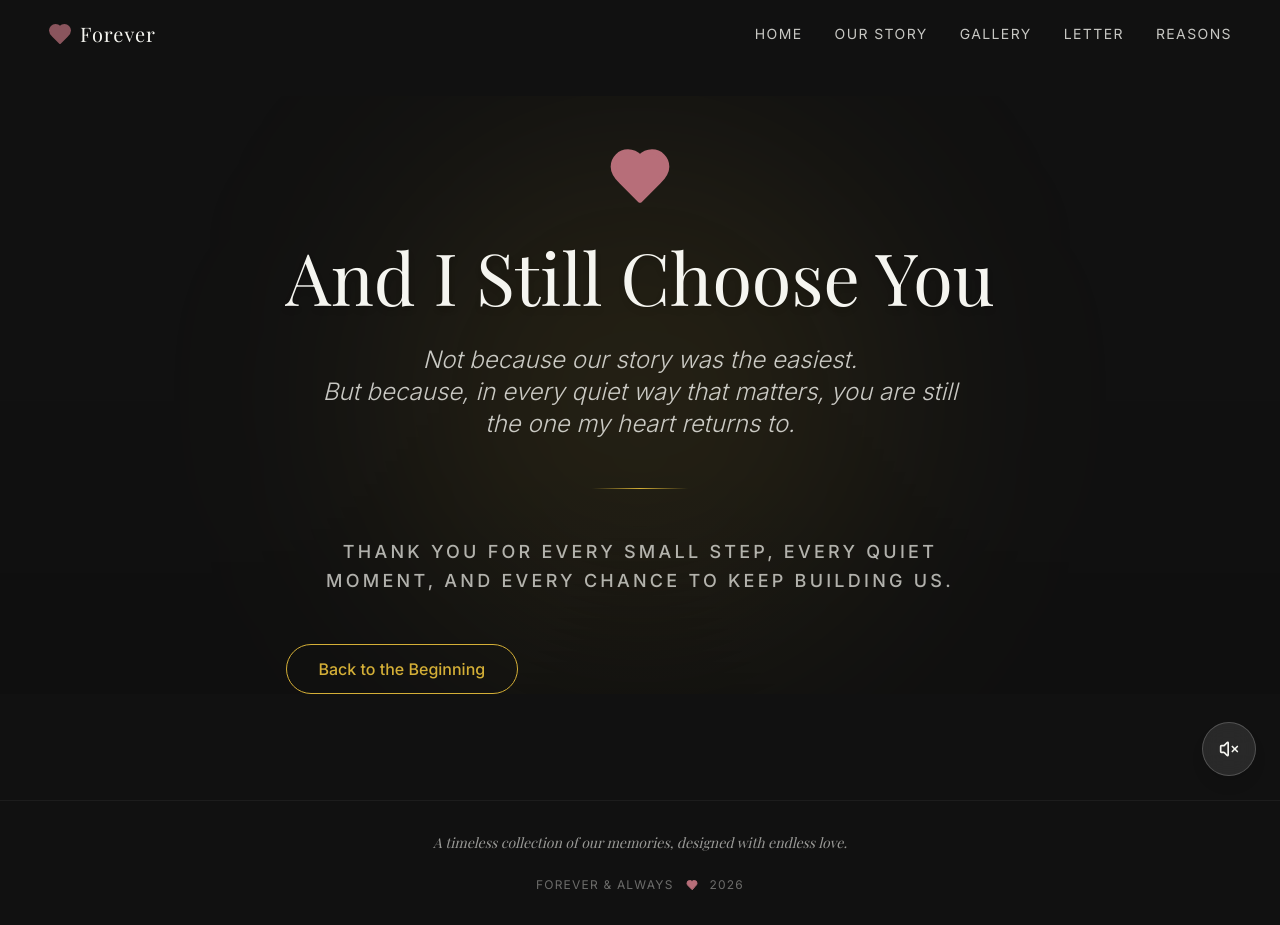
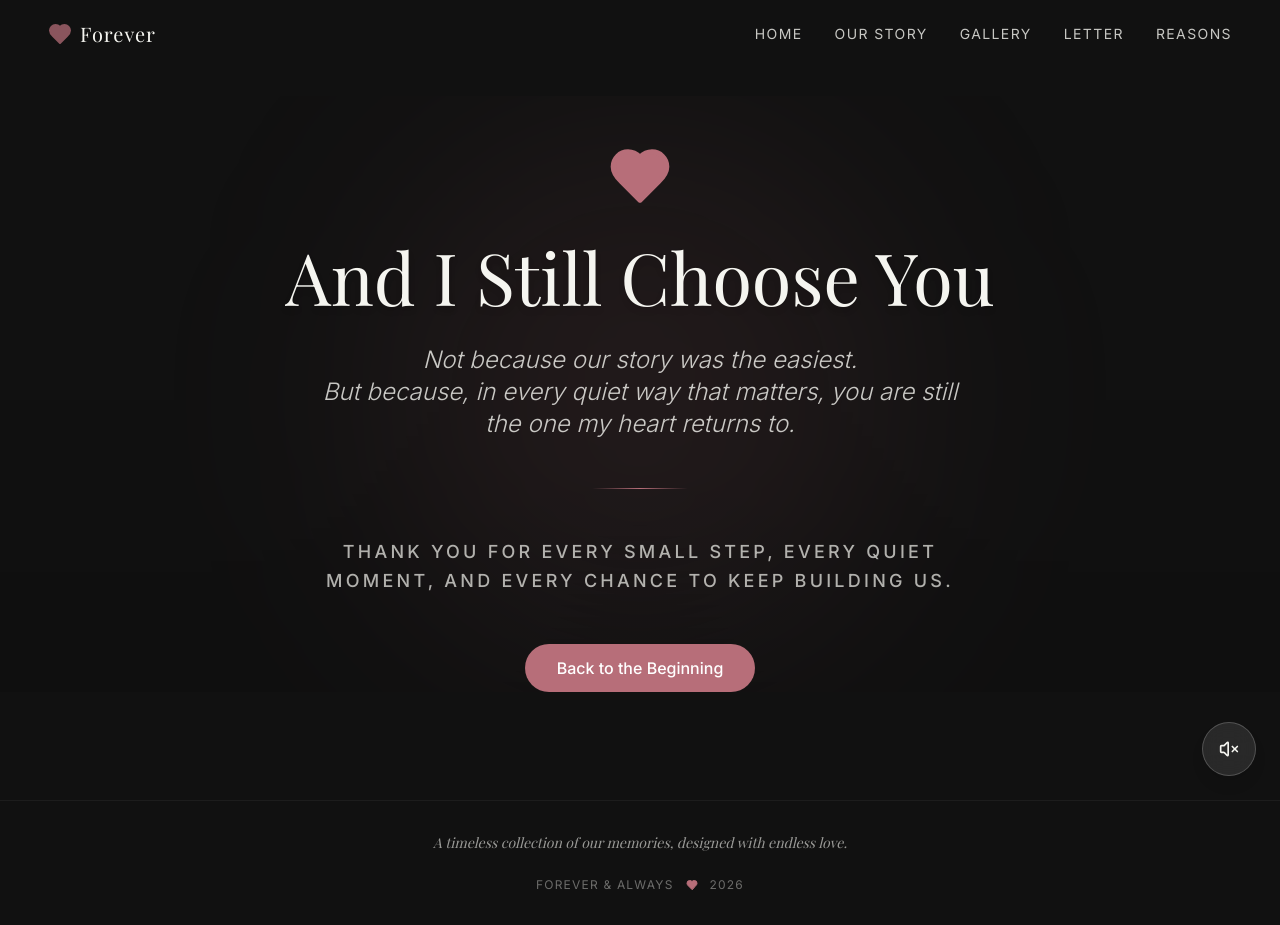
Before and after one commit to krushanu27/romantic-surprise-websites, a React (Vite) app in the folder anniversary-site/: page /forever in a window 1280 px wide. Built offline with nearby package versions, Linux system fonts and the light colour scheme; a web font is replaced by a local one.

Commit message:
final submission before inserting images

```diff
--- a/anniversary-site/src/components/common/Button.jsx
+++ b/anniversary-site/src/components/common/Button.jsx
@@ -1,17 +1,28 @@
 import React from 'react';
 import { motion } from 'framer-motion';
 
-const Button = ({ children, onClick, className = '', variant = 'primary', ...props }) => {
-  const baseClasses = "btn-primary flex items-center justify-center gap-2";
+const Button = ({
+  children,
+  onClick,
+  className = '',
+  variant = 'primary',
+  ...props
+}) => {
+  const baseClasses =
+    'flex items-center justify-center gap-2 px-6 py-3 rounded-full font-medium transition-all duration-300 transform';
+
   const variants = {
-    primary: "",
-    outline: "bg-transparent border border-accentGold text-accentGold hover:bg-accentGold/10",
+    primary:
+      'bg-accentRose text-white hover:bg-accentRose/90 hover:shadow-lg hover:shadow-accentRose/30',
+    outline:
+      'bg-transparent border border-accentRose text-accentRose hover:bg-accentRose/10 hover:shadow-lg hover:shadow-accentRose/20',
   };
 
   return (
     <motion.button
-      whileHover={{ scale: 1.05 }}
-      whileTap={{ scale: 0.95 }}
+      whileHover={{ scale: 1.04, y: -2 }}
+      whileTap={{ scale: 0.96 }}
+      transition={{ type: 'spring', stiffness: 300, damping: 20 }}
       onClick={onClick}
       className={`${baseClasses} ${variants[variant]} ${className}`}
       {...props}
--- a/anniversary-site/src/components/ending/FinalMessage.jsx
+++ b/anniversary-site/src/components/ending/FinalMessage.jsx
@@ -31,16 +31,20 @@ const FinalMessage = () => {
   const navigate = useNavigate();
 
   useEffect(() => {
+    window.scrollTo(0, 0);
+    document.documentElement.scrollTop = 0;
+    document.body.scrollTop = 0;
+
     const timer = setTimeout(() => {
       fadeBackgroundMusic(0.005, 0.04, 100);
-    }, 2500); // delay fade so user feels it
+    }, 2500);
 
     return () => clearTimeout(timer);
   }, []);
 
   return (
     <div className="min-h-[70vh] flex flex-col items-center justify-center px-4 relative overflow-hidden">
-      <div className="absolute top-1/2 left-1/2 -translate-x-1/2 -translate-y-1/2 w-[500px] h-[500px] bg-accentGold/10 rounded-full blur-[120px] pointer-events-none" />
+      <div className="absolute top-1/2 left-1/2 -translate-x-1/2 -translate-y-1/2 w-[500px] h-[500px] bg-accentRose/10 rounded-full blur-[120px] pointer-events-none" />
       <div className="absolute inset-0 bg-gradient-to-b from-transparent via-transparent to-black/10 pointer-events-none" />
 
       <motion.div
@@ -78,7 +82,7 @@ const FinalMessage = () => {
 
         <motion.div
           variants={itemVariants}
-          className="w-24 h-px bg-gradient-to-r from-transparent via-accentGold to-transparent mx-auto mb-12"
+          className="w-24 h-px bg-gradient-to-r from-transparent via-accentRose to-transparent mx-auto mb-12"
         />
 
         <motion.p
@@ -88,8 +92,11 @@ const FinalMessage = () => {
           Thank you for every small step, every quiet moment, and every chance to keep building us.
         </motion.p>
 
-        <motion.div variants={itemVariants}>
-          <Button onClick={() => navigate('/')} variant="outline" className="px-8 py-3">
+        <motion.div
+          variants={itemVariants}
+          className="flex justify-center"
+        >
+          <Button onClick={() => navigate('/')} className="px-8 py-3">
             Back to the Beginning
           </Button>
         </motion.div>
--- a/anniversary-site/src/layout/MainLayout.jsx
+++ b/anniversary-site/src/layout/MainLayout.jsx
@@ -1,4 +1,4 @@
-import React, { useEffect } from 'react';
+import React, { useLayoutEffect } from 'react';
 import { Outlet, useLocation } from 'react-router-dom';
 import Navbar from './Navbar';
 import Footer from './Footer';
@@ -7,19 +7,19 @@ import BackgroundMusicToggle from '../components/common/BackgroundMusicToggle';
 const MainLayout = () => {
   const location = useLocation();
 
-  useEffect(() => {
+  useLayoutEffect(() => {
     window.scrollTo(0, 0);
+    document.documentElement.scrollTop = 0;
+    document.body.scrollTop = 0;
   }, [location.pathname]);
 
   return (
-    <div className="flex flex-col min-h-screen relative overflow-x-hidden">
+    <div className="min-h-screen bg-darkBg text-softCream flex flex-col">
       <Navbar />
       <BackgroundMusicToggle />
-
-      <main className="flex-grow">
+      <main className="flex-1">
         <Outlet />
       </main>
-
       <Footer />
     </div>
   );
--- a/anniversary-site/src/layout/Navbar.jsx
+++ b/anniversary-site/src/layout/Navbar.jsx
@@ -12,9 +12,14 @@ const Navbar = () => {
     const handleScroll = () => {
       setIsScrolled(window.scrollY > 50);
     };
+
     window.addEventListener('scroll', handleScroll);
     return () => window.removeEventListener('scroll', handleScroll);
   }, []);
+
+  useEffect(() => {
+    setMobileMenuOpen(false);
+  }, [location.pathname]);
 
   const navLinks = [
     { name: 'Home', path: '/' },
@@ -26,14 +31,15 @@ const Navbar = () => {
 
   return (
     <header
-      className={`fixed top-0 w-full z-50 transition-all duration-500 border-b border-transparent ${
-        isScrolled ? 'bg-darkBg/90 backdrop-blur-md border-white/10 py-3 shadow-lg' : 'bg-transparent py-5'
-      }`}
+      className={`fixed top-0 w-full z-50 transition-all duration-500 border-b border-transparent ${isScrolled
+          ? 'bg-darkBg/90 backdrop-blur-md border-white/10 py-3 shadow-lg'
+          : 'bg-transparent py-5'
+        }`}
     >
       <div className="container mx-auto px-6 md:px-12 flex justify-between items-center">
         <Link to="/" className="flex items-center gap-2 group">
           <Heart className="text-accentRose w-6 h-6 animate-pulse" fill="currentColor" />
-          <span className="font-serif text-xl tracking-wider text-softCream group-hover:text-accentGold transition-colors">
+          <span className="font-serif text-xl tracking-wider text-softCream group-hover:text-accentRose transition-colors">
             Forever
           </span>
         </Link>
@@ -44,9 +50,8 @@ const Navbar = () => {
             <Link
               key={link.name}
               to={link.path}
-              className={`text-sm tracking-widest uppercase transition-colors duration-300 hover:text-accentGold ${
-                location.pathname === link.path ? 'text-accentGold font-medium' : 'text-softCream/80'
-              }`}
+              className={`text-sm tracking-widest uppercase transition-colors duration-300 hover:text-accentRose ${location.pathname === link.path ? 'text-accentRose font-medium' : 'text-softCream/80'
+                }`}
             >
               {link.name}
             </Link>
@@ -55,8 +60,9 @@ const Navbar = () => {
 
         {/* Mobile Toggle */}
         <button
-          className="md:hidden text-softCream hover:text-accentGold transition-colors"
+          className="md:hidden text-softCream hover:text-accentRose transition-colors"
           onClick={() => setMobileMenuOpen(true)}
+          aria-label="Open navigation menu"
         >
           <Menu className="w-6 h-6" />
         </button>
@@ -69,23 +75,25 @@ const Navbar = () => {
             initial={{ opacity: 0, y: -20 }}
             animate={{ opacity: 1, y: 0 }}
             exit={{ opacity: 0, y: -20 }}
+            transition={{ duration: 0.3 }}
             className="fixed inset-0 z-50 bg-darkBg/95 backdrop-blur-lg flex flex-col items-center justify-center min-h-screen"
           >
             <button
-              className="absolute top-6 right-6 text-softCream hover:text-accentGold transition-colors"
+              className="absolute top-6 right-6 text-softCream hover:text-accentRose transition-colors"
               onClick={() => setMobileMenuOpen(false)}
+              aria-label="Close navigation menu"
             >
               <X className="w-8 h-8" />
             </button>
+
             <nav className="flex flex-col gap-8 text-center">
               {navLinks.map((link) => (
                 <Link
                   key={link.name}
                   to={link.path}
                   onClick={() => setMobileMenuOpen(false)}
-                  className={`font-serif text-3xl transition-colors duration-300 hover:text-accentGold ${
-                    location.pathname === link.path ? 'text-accentGold' : 'text-softCream'
-                  }`}
+                  className={`font-serif text-3xl transition-colors duration-300 hover:text-accentRose ${location.pathname === link.path ? 'text-accentRose' : 'text-softCream'
+                    }`}
                 >
                   {link.name}
                 </Link>
--- a/anniversary-site/src/styles/animations.css
+++ b/anniversary-site/src/styles/animations.css
@@ -1,8 +1,15 @@
-/* Custom keyframes and animations */
 @keyframes float {
-  0% { transform: translateY(0px); }
-  50% { transform: translateY(-20px); }
-  100% { transform: translateY(0px); }
+  0% {
+    transform: translateY(0px);
+  }
+
+  50% {
+    transform: translateY(-20px);
+  }
+
+  100% {
+    transform: translateY(0px);
+  }
 }
 
 .animate-float {
@@ -15,9 +22,17 @@
 }
 
 @keyframes pulse-glow {
-  0% { box-shadow: 0 0 0 0 rgba(212, 175, 55, 0.4); }
-  70% { box-shadow: 0 0 0 15px rgba(212, 175, 55, 0); }
-  100% { box-shadow: 0 0 0 0 rgba(212, 175, 55, 0); }
+  0% {
+    box-shadow: 0 0 0 0 rgba(183, 110, 121, 0.4);
+  }
+
+  70% {
+    box-shadow: 0 0 0 15px rgba(183, 110, 121, 0);
+  }
+
+  100% {
+    box-shadow: 0 0 0 0 rgba(183, 110, 121, 0);
+  }
 }
 
 .animate-pulse-glow {
--- a/anniversary-site/src/styles/globals.css
+++ b/anniversary-site/src/styles/globals.css
@@ -4,21 +4,26 @@
 
 @layer base {
   html {
-    scroll-behavior: smooth;
+    scroll-behavior: auto;
   }
 
   body {
     @apply bg-darkBg text-softCream;
   }
 
-  h1, h2, h3, h4, h5, h6 {
+  h1,
+  h2,
+  h3,
+  h4,
+  h5,
+  h6 {
     @apply font-serif;
   }
 }
 
 @layer components {
   .btn-primary {
-    @apply px-6 py-3 rounded-full bg-accentGold text-darkBg font-medium transition-all duration-300 hover:bg-opacity-90 hover:shadow-lg hover:shadow-accentGold/20 transform hover:-translate-y-1;
+    @apply px-6 py-3 rounded-full font-medium transition-all duration-300;
   }
 
   .glass-card {
--- a/anniversary-site/src/styles/theme.css
+++ b/anniversary-site/src/styles/theme.css
@@ -1,4 +1,3 @@
-/* Additional theme variables and specifics if needed */
 :root {
   --color-dark: #111111;
   --color-gold: #D4AF37;
@@ -7,12 +6,12 @@
 }
 
 ::selection {
-  background-color: var(--color-gold);
-  color: var(--color-dark);
+  background-color: var(--color-rose);
+  color: var(--color-cream);
 }
 
 .text-gradient {
-  background: linear-gradient(135deg, var(--color-gold), var(--color-rose));
+  background: linear-gradient(135deg, var(--color-rose), #e8a6b0);
   -webkit-background-clip: text;
   -webkit-text-fill-color: transparent;
 }
```
Also changed, not shown: anniversary-site/src/pages/Home.jsx (line endings or trailing spaces).
